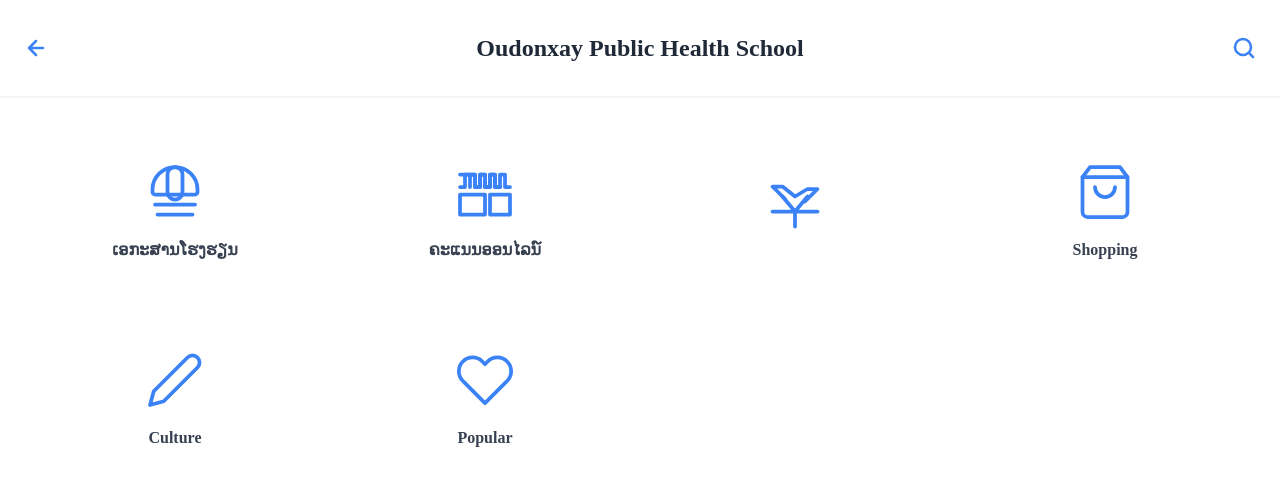
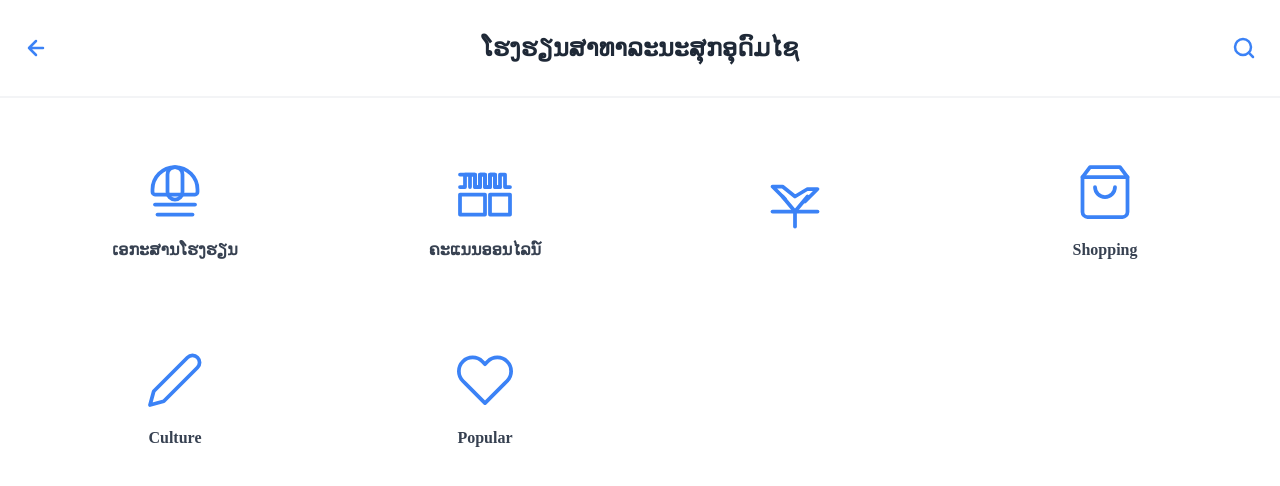
Before and after one commit to classroomforstudy2025-ui/ophschool, a plain HTML site: page index.html in a window 1280 px wide. Drawn offline with nearby package versions, Linux system fonts and the light colour scheme.

Commit message:
Update index.html

```diff
--- a/index.html
+++ b/index.html
@@ -25,7 +25,7 @@ font-family:phetsarath OT;
                 </svg>
             </a>
             <!-- Header Title -->
-            <h1 class="text-xl md:text-2xl font-semibold text-gray-800">Oudonxay Public Health School</h1>
+            <h1 class="text-xl md:text-2xl font-semibold text-gray-800">ໂຮງຮຽນສາທາລະນະສຸກອຸດົມໄຊ</h1>
             <!-- Search Icon (SVG) - Now a button to toggle the search bar -->
             <button id="search-icon-btn" class="p-2 -mr-2 md:p-3 md:-mr-3 rounded-full text-blue-500 hover:bg-gray-100 transition-colors duration-200">
                 <svg xmlns="http://www.w3.org/2000/svg" width="24" height="24" viewBox="0 0 24 24" fill="none" stroke="currentColor" stroke-width="2.5" stroke-linecap="round" stroke-linejoin="round">
```
